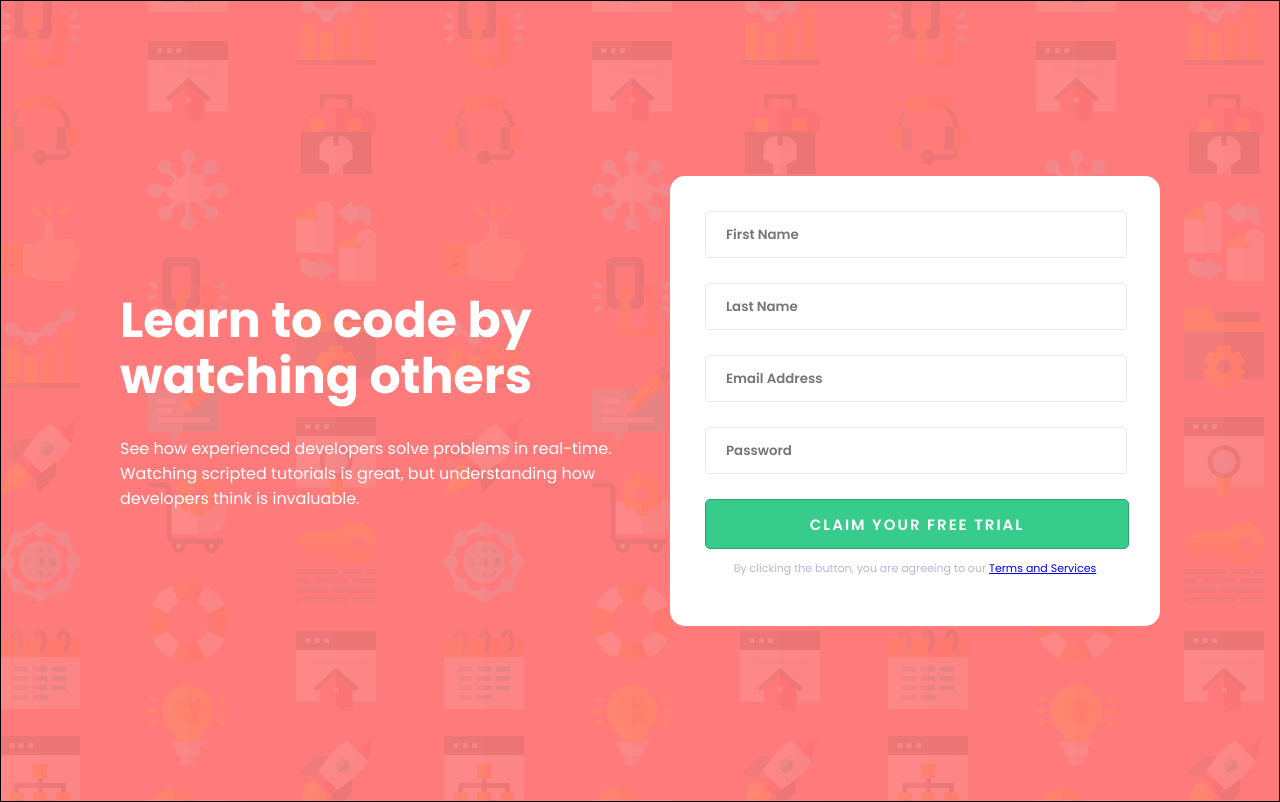
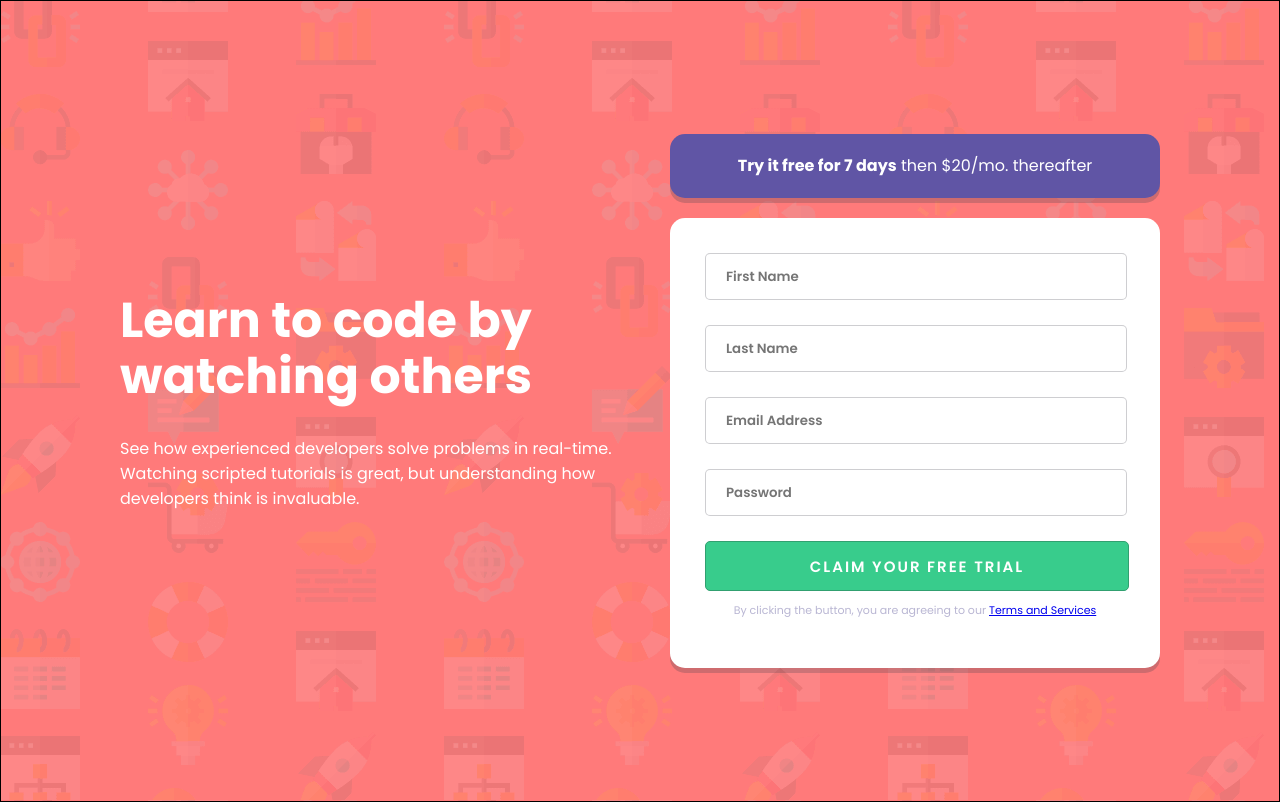
Before and after one commit to lucarl07/validacao_registro, a plain HTML site: page index.html in a window 1280 px wide. Drawn offline with Linux system fonts and the light colour scheme.

Commit message:
Adicionar elemento div#divFreeTrial e sombreamento

```diff
--- a/css/style.css
+++ b/css/style.css
@@ -4,7 +4,7 @@
     --sc-dark-green: hsl(154, 53%, 41%);
     --sc-light-green: hsl(154, 77%, 58%);
     --ac-blue: hsl(248, 32%, 49%);
-    --ne-dark-blue: hsla(249, 10%, 26%, 0.123);
+    --ne-dark-blue: hsla(249, 10%, 26%, 0.25);
     --ne-grayish-blue: hsl(246, 25%, 77%);
 }
 
@@ -42,12 +42,25 @@
     margin: auto;
     margin-left: 25px;
 }
+.card {
+    margin-bottom: 20px;
+    width: 490px;
+    height: 64px;
+    color: white;
+    background: var(--ac-blue);
+    border-radius: 15px;
+    text-align: center;
+    line-height: 64px;
+    box-shadow: 0px 5px 0px var(--ne-dark-blue);
+}
+
 .formulary {
     padding: 35px;
     width: 420px;
     height: 380px;
     background-color: white;
     border-radius: 15px;
+    box-shadow: 0px 5px 0px var(--ne-dark-blue);
 }
 .form-input {
     margin-bottom: 25px;
--- a/index.html
+++ b/index.html
@@ -26,6 +26,10 @@
         </section>
 
         <section class="register-area">
+            <div class="card" id="divFreeTrial">
+                <strong>Try it free for 7 days</strong> then $20/mo. thereafter
+            </div>
+
             <form class="formulary" action="#">
                 <input type="text" class="form-input" id="inFirstName" placeholder="First Name">
 
```
